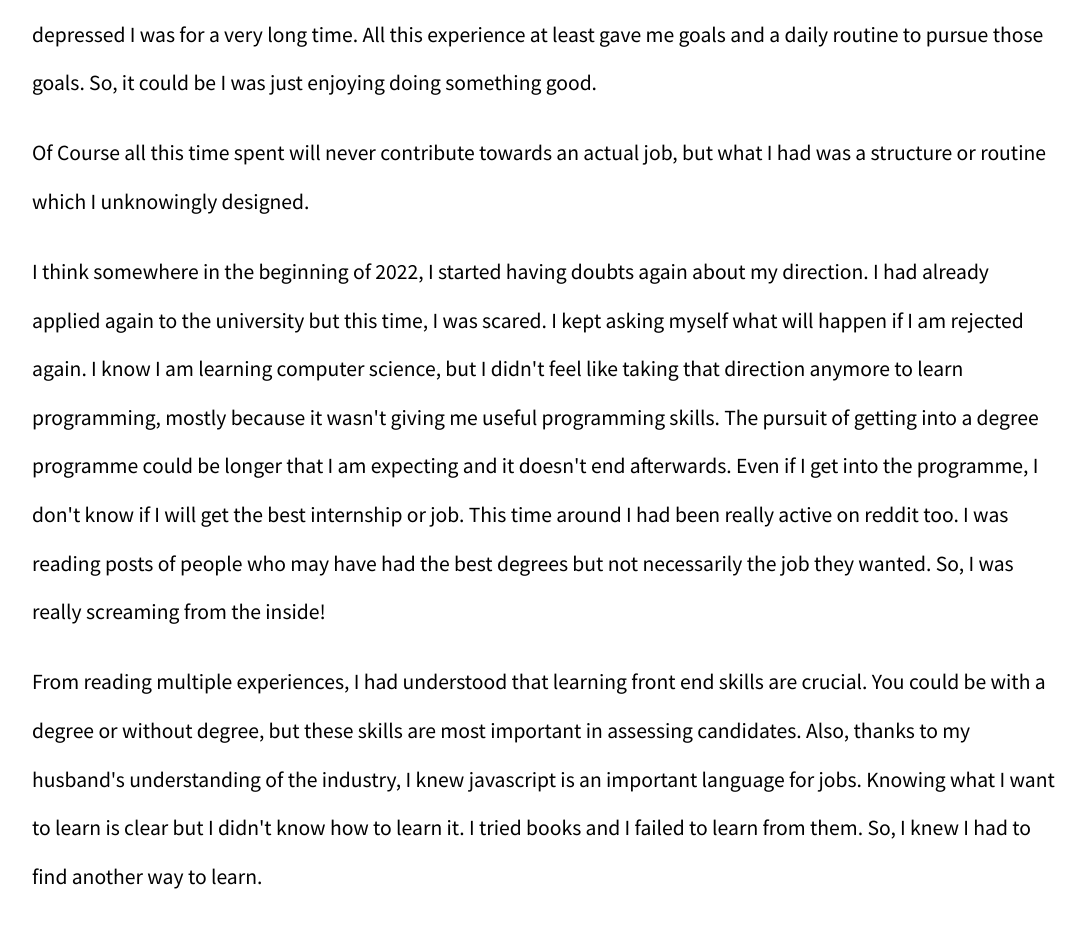
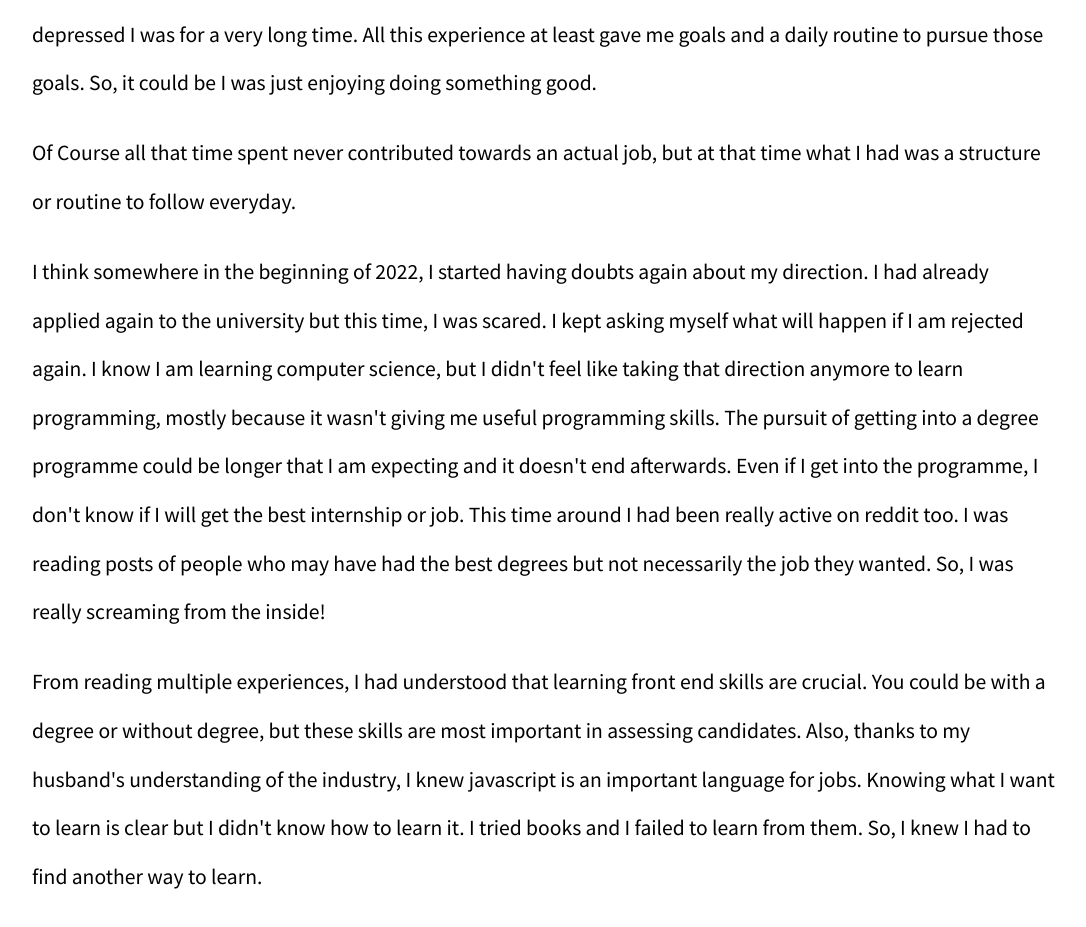
Before and after one commit to dgupta0/deeti-blogsite, a React (Vite) app: page /blog/article3 in a window 1280 px wide. Shown: the part 2705-3632 px from the top of the page, without its empty margins (96-1182 px from the left). Built offline with nearby package versions, Linux system fonts and the light colour scheme; a web font is replaced by a local one.

Commit message:
minor changes

```diff
--- a/src/Pages/Article3.jsx
+++ b/src/Pages/Article3.jsx
@@ -22,7 +22,9 @@ export default function Article3() {
                     inspired me to pursue computer programming as a career.
                     This pursuant had been an on and off journey. I usually dont
                     count this time but I started programming  in 2017 with some
-                    python book my husband suggested.  I also started the python for everybody specialization course by Charles Russell Severance on Coursera. But I think in a month, the interest eroded and I quit both of them. </p>
+                    python book my husband suggested.  I also started the python
+                    for everybody specialization course by Charles Russell Severance on Coursera.
+                    But I think in a month, the interest eroded and I quit both of them. </p>
 
                 <p>
                     In 2019, I left a job in online marketing and advertising and again started pursuing computer
@@ -88,10 +90,9 @@ export default function Article3() {
                     those
                     goals. So, it could be I was just enjoying doing something good.
                 </p>
-                <p>Of Course all this time spent will never contribute towards an actual job, but what I had was a
-                    structure
-                    or
-                    routine which I unknowingly designed.
+                <p>Of Course all that time spent never contributed towards an actual job, but at that time what I had was a
+                    structure or
+                    routine to follow everyday.
                 </p>
                 <p>I think somewhere in the beginning of 2022, I started having doubts again about my direction. I had
                     already
```
